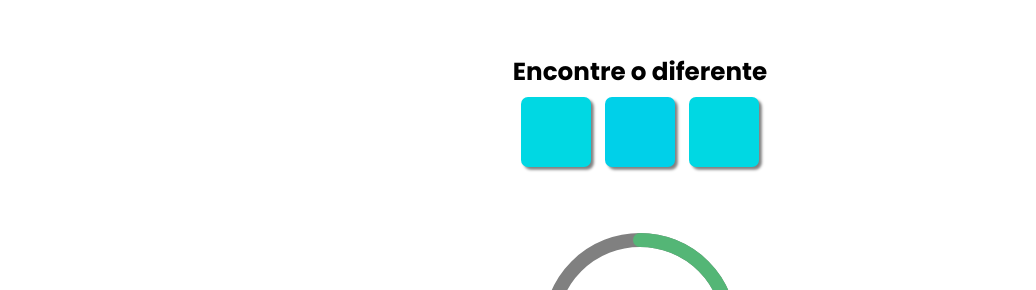
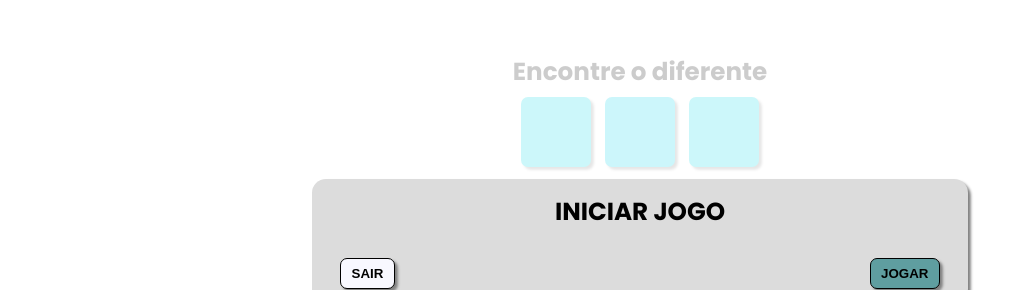
Before and after one commit to gu1rocha/Cores, a plain HTML site: page index.html in a window 1280 px wide. Shown: the part 159-449 px from the top of the page, without its empty margins (0-1036 px from the left). Drawn offline with nearby package versions, Linux system fonts and the light colour scheme.

Commit message:
Update style.css

```diff
--- a/assets/css/style.css
+++ b/assets/css/style.css
@@ -102,3 +102,57 @@ body{
   justify-content: center;
   font-size: 48px;
 }
+
+.boxConf{
+  position: fixed;
+  width: 100vw;
+  height: 100vh;
+  top: 0;
+  z-index: 1;
+  background-color: rgba(255, 255, 255, .8);
+  display: flex;
+  align-items: center;
+  justify-content: center;
+}
+
+
+.boxInit{
+  display: flex;
+  width: 60vw;
+  max-width: 600px;
+  background: gainsboro;
+  flex-wrap: wrap;
+  flex-direction: column;
+  padding: 1rem 2rem;
+  border-radius: 1rem;
+  box-shadow: .2rem .2rem .2rem gray;
+  text-align: center;
+}
+
+.boxInit:hover{
+  box-shadow: none;
+}
+
+.boxInit div{
+  display: flex;
+  justify-content: space-between;
+  margin-top: 2rem;
+}
+
+.boxInit button{
+  border-radius: .5rem;
+  border: 1px solid black;
+  cursor: pointer;
+  padding: .5rem .75rem;
+  box-shadow: .2rem .2rem .2rem gray;
+  background-color: ghostwhite;
+  font-weight: bold;
+}
+
+.boxInit button:hover{
+  box-shadow: none;
+}
+
+.boxInit .jogar{
+  background-color: cadetblue;
+}
```
